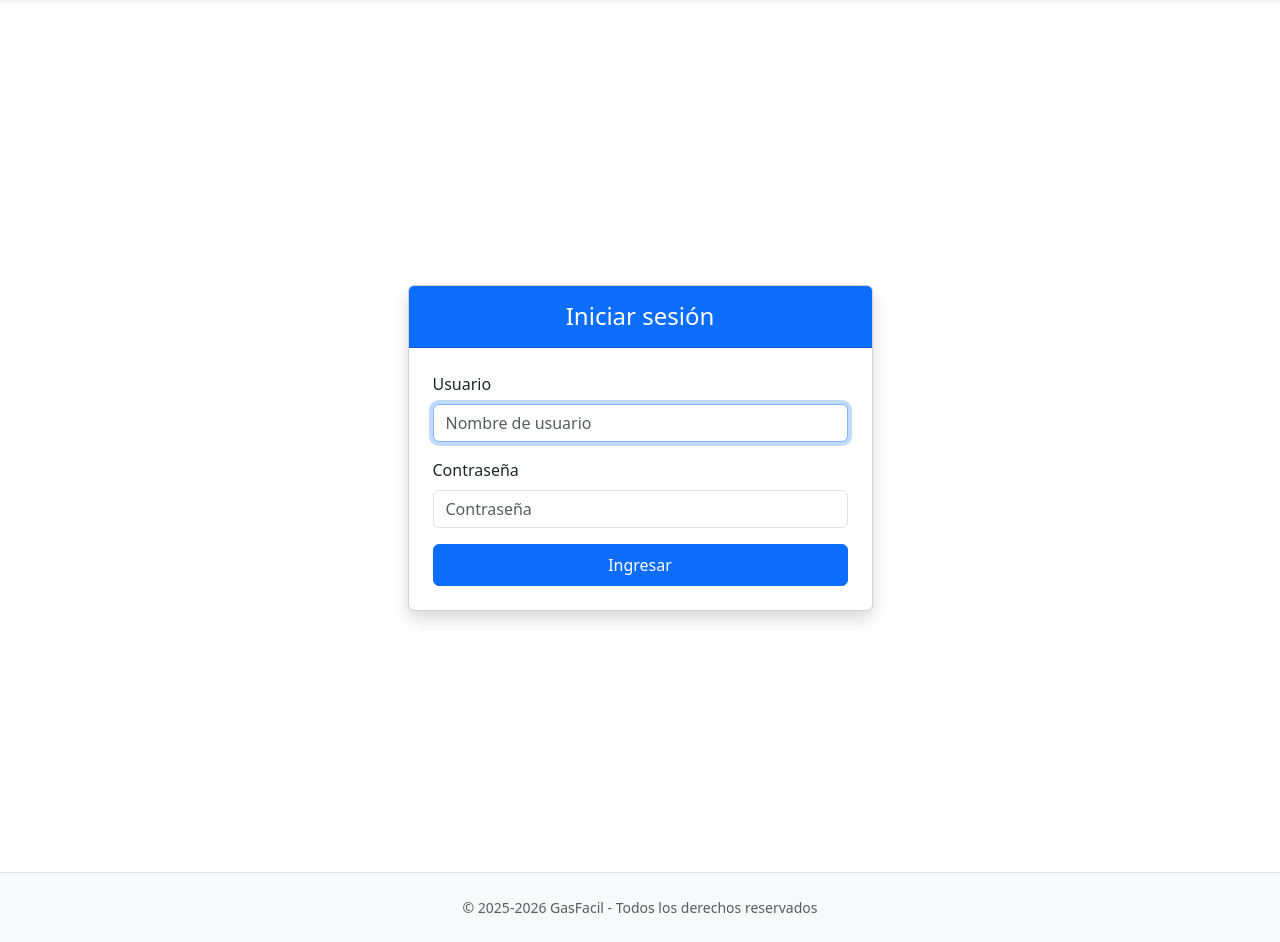
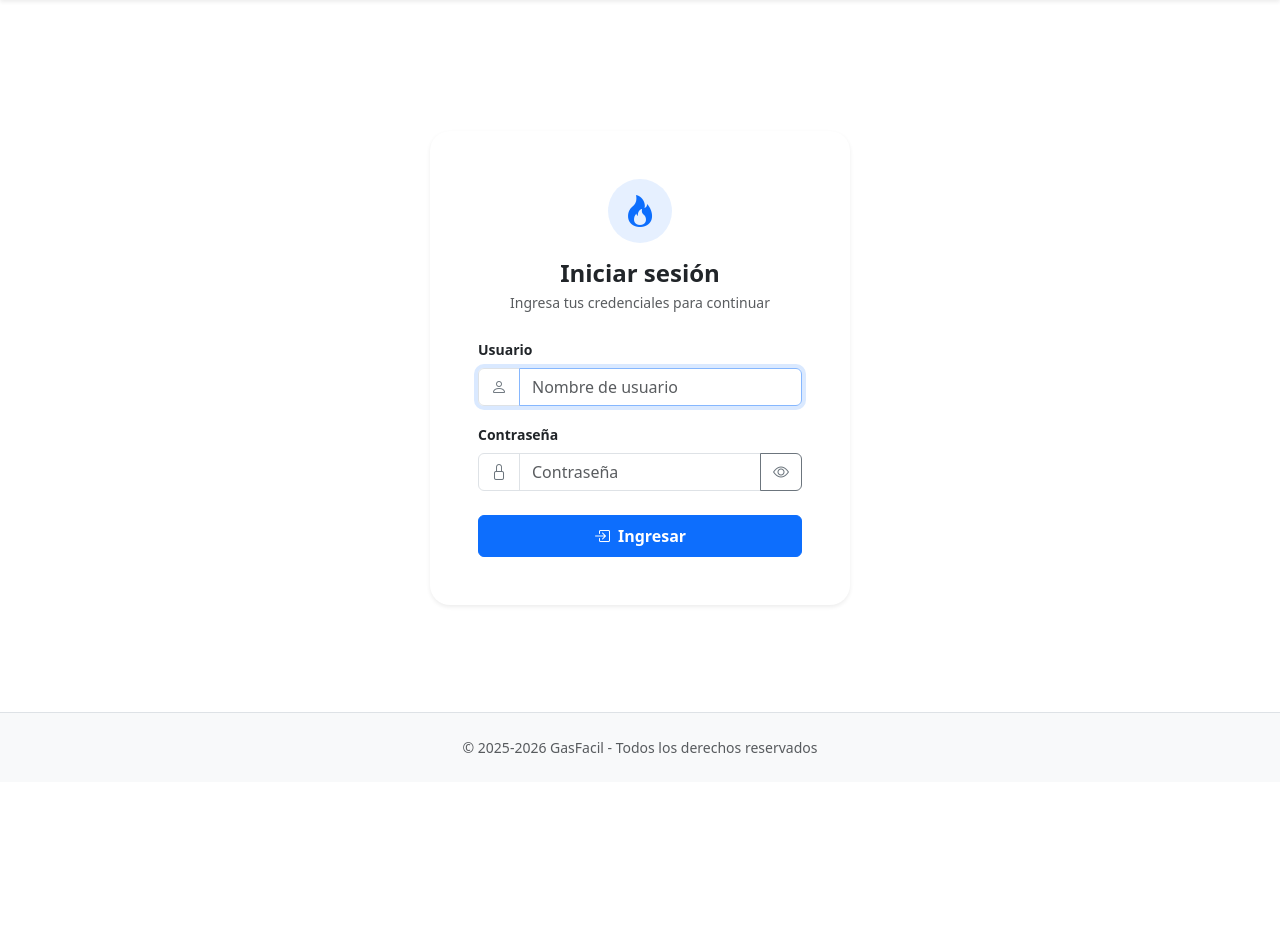
Before and after one commit to infralise123984/gas_project, a Django app: page /auth/login/ in a window 1280 px wide. Shown: the part 48-990 px from the top of the page. After the commit the page ends 801 px from the top, so only its background shows below. Run offline with Django 5.2, Linux system fonts and the light colour scheme; parts of the project's set-up code (start-up, migrations or seed data) failed here and were passed over.

Commit message:
feat(auth): mostrar/ocultar contrasena y login mas limpio
Agrega toggle de visibilidad de contrasena (accesible con aria) y limpia la tarjeta de login. Quita el min-vh-100 que forzaba scroll, centra sin recortar y unifica el titulo con la marca visible (Kim Gas).

```diff
--- a/mockups/templates/auth/login.html
+++ b/mockups/templates/auth/login.html
@@ -1,38 +1,119 @@
-<!-- templates/login.html -->
 {% extends 'base.html' %}
 
-{% block title %}Iniciar Sesión - GasFácil{% endblock %}
+{% block title %}Iniciar Sesión - GasFacil{% endblock %}
+
+{% block extra_head %}
+<style>
+    /* Centra la tarjeta en el alto disponible sin forzar scroll (base tiene navbar fija). */
+    .login-shell {
+        min-height: calc(100vh - 160px);
+        display: flex;
+        padding: 1rem 0;
+    }
+
+    /* margin:auto centra la tarjeta y evita el recorte superior cuando el alto no alcanza. */
+    .login-card {
+        width: 100%;
+        max-width: 420px;
+        margin: auto;
+        border-radius: 1.25rem;
+    }
+
+    .login-logo {
+        width: 64px;
+        height: 64px;
+        display: inline-flex;
+        align-items: center;
+        justify-content: center;
+        border-radius: 50%;
+    }
+
+    .login-card .input-group-text {
+        background-color: #fff;
+        color: #6c757d;
+    }
+
+    /* Un solo anillo de foco para todo el grupo (input + ícono + botón). */
+    .login-card .form-control:focus,
+    .login-card .btn:focus {
+        box-shadow: none;
+    }
+
+    .login-card .input-group:focus-within {
+        border-radius: 0.375rem;
+        box-shadow: 0 0 0 0.25rem rgba(13, 110, 253, 0.15);
+    }
+</style>
+{% endblock %}
 
 {% block content %}
-<div class="d-flex align-items-center justify-content-center min-vh-100">
-    <div class="col-12 col-sm-10 col-md-8 col-lg-6 col-xl-5">
-        <div class="card shadow">
-            <div class="card-header bg-primary text-white text-center py-3">
-                <h4 class="mb-0">Iniciar sesión</h4>
+<div class="login-shell">
+    <div class="login-card card border-0 shadow-sm">
+        <div class="card-body p-4 p-md-5">
+            <div class="text-center mb-4">
+                <span class="login-logo bg-primary bg-opacity-10 text-primary mb-3">
+                    <i class="bi bi-fire fs-2"></i>
+                </span>
+                <h1 class="h4 fw-bold mb-1">Iniciar sesión</h1>
+                <p class="text-muted small mb-0">Ingresa tus credenciales para continuar</p>
             </div>
-            <div class="card-body p-4">
-                <form method="post">
-                    {% csrf_token %}
-                    <div class="mb-3">
-                        <label for="username" class="form-label">Usuario</label>
+
+            <form method="post" novalidate>
+                {% csrf_token %}
+                {% if request.GET.next %}
+                <input type="hidden" name="next" value="{{ request.GET.next }}">
+                {% endif %}
+
+                <div class="mb-3">
+                    <label for="username" class="form-label small fw-semibold">Usuario</label>
+                    <div class="input-group">
+                        <span class="input-group-text"><i class="bi bi-person"></i></span>
                         <input type="text" class="form-control" id="username" name="username"
                             placeholder="Nombre de usuario" required autofocus autocapitalize="none"
-                            autocorrect="off" spellcheck="false">
+                            autocomplete="username" autocorrect="off" spellcheck="false">
                     </div>
-                    <div class="mb-3">
-                        <label for="password" class="form-label">Contraseña</label>
+                </div>
+
+                <div class="mb-4">
+                    <label for="password" class="form-label small fw-semibold">Contraseña</label>
+                    <div class="input-group">
+                        <span class="input-group-text"><i class="bi bi-lock"></i></span>
                         <input type="password" class="form-control" id="password" name="password"
-                            placeholder="Contraseña" required>
+                            placeholder="Contraseña" required autocomplete="current-password">
+                        <button class="btn btn-outline-secondary" type="button" id="togglePassword"
+                            aria-label="Mostrar contraseña" aria-pressed="false">
+                            <i class="bi bi-eye" id="togglePasswordIcon"></i>
+                        </button>
                     </div>
-                    <button type="submit" class="btn btn-primary w-100 py-2">
-                        Ingresar
-                    </button>
-                </form>
-            </div>
+                </div>
+
+                <button type="submit" class="btn btn-primary w-100 py-2 fw-semibold">
+                    <i class="bi bi-box-arrow-in-right me-2"></i>Ingresar
+                </button>
+            </form>
         </div>
     </div>
 </div>
+{% endblock %}
+
+{% block extra_js %}
 <script>
+(function () {
+    const password = document.getElementById('password');
+    const toggle = document.getElementById('togglePassword');
+    const icon = document.getElementById('togglePasswordIcon');
+    if (!password || !toggle || !icon) return;
+
+    toggle.addEventListener('click', function () {
+        const mostrar = password.type === 'password';
+        password.type = mostrar ? 'text' : 'password';
+        toggle.setAttribute('aria-pressed', String(mostrar));
+        toggle.setAttribute('aria-label', mostrar ? 'Ocultar contraseña' : 'Mostrar contraseña');
+        icon.className = mostrar ? 'bi bi-eye-slash' : 'bi bi-eye';
+        password.focus();
+    });
+})();
+
 window.addEventListener('pageshow', function (event) {
     if (event.persisted) {
         window.location.reload();
```
